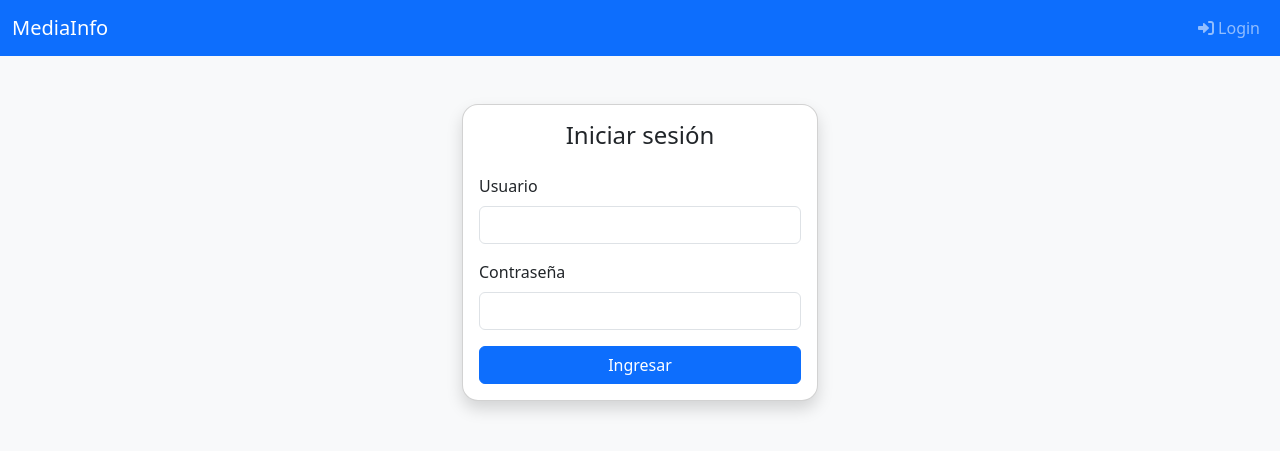
After one commit to mbartellini/tpe-redes-grafana, a Flask app: page /login in a window 1280 px wide. The commit adds this page. Shown: the top 451 px of the page. Run offline with Flask 3, Linux system fonts and the light colour scheme.

Commit message:
Users auth

```diff
--- a/website/api/requirements.txt
+++ b/website/api/requirements.txt
@@ -39,3 +39,4 @@ websockets==15.0.1
 sqlalchemy==2.0.30
 psycopg2-binary==2.9.9
 passlib==1.7.4
+python-jose==3.5.0
--- a/website/frontend/app/main.py
+++ b/website/frontend/app/main.py
@@ -1,18 +1,63 @@
-from flask import Flask, render_template
+from flask import Flask, render_template, request, session, redirect, url_for
 from markupsafe import escape
+import requests
 
 app = Flask(__name__)
+app.secret_key = "mi_clave_super_secreta"
 
+API_URL = "http://api:80"
 
 @app.route("/")
 def home():
     return render_template("home.html")
 
-@app.route('/user/<username>')
-def show_user_profile(username):
-    # show the user profile for that user
-    return f'User {escape(username)}'
+@app.route('/user/<userId>',methods=['GET'])
+def show_user_profile(userId):
+    try:
+        userId = int(userId)
+        response = requests.get(f"{API_URL}/users/{userId}")
+        response.raise_for_status()
+        user= response.json()
+    except requests.RequestException as e:
+        print(f"Error retrieving user: {e}")
+        return "Error retrieving user", 500
+    return render_template("user_profile.html", user=user)
 
 @app.route('/media/<int:media_id>')
 def show_media(media_id):
     return f'Media {media_id}'
+
+
+@app.route("/login", methods=["GET", "POST"])
+def login():
+    if "access_token" in session and "user_id" in session:
+        # Si ya está logueado, redirigir al perfil
+        return redirect(url_for("show_user_profile", userId=session["user_id"]))
+
+    error = None
+
+    if request.method == "POST":
+        username = request.form["username"]
+        password = request.form["password"]
+
+        # Enviar la api
+        response = requests.post(f"{API_URL}/login/", json={
+            "username": username,
+            "password": password
+        })
+
+        if response.status_code == 200:
+            print("Login exitoso")
+            data = response.json()
+            session["access_token"] = data["access_token"]
+            session["user_id"] = data["user_id"]
+            return redirect(url_for("show_user_profile", userId=data["user_id"]))
+        else:
+            error = "User or password incorrect"
+
+    return render_template("login.html", error=error)
+
+@app.route("/logout")
+def logout():
+    session.clear()
+    return redirect(url_for("home"))
--- /dev/null
+++ b/website/frontend/app/templates/login.html
@@ -0,0 +1,46 @@
+<!DOCTYPE html>
+<html lang="en">
+<head>
+  <meta charset="UTF-8">
+  <title>MediaInfo - Login</title>
+    <link
+    href="https://cdn.jsdelivr.net/npm/bootstrap@5.3.3/dist/css/bootstrap.min.css"
+    rel="stylesheet"
+  />
+  <link
+    href="https://cdnjs.cloudflare.com/ajax/libs/font-awesome/6.0.0-beta3/css/all.min.css"
+    rel="stylesheet"
+  />
+</head>
+<body class="bg-light">
+  {% include 'navbar.html' %}
+  <div class="container mt-5">
+    <div class="row justify-content-center">
+      <div class="col-md-4">
+        <div class="card shadow rounded-4">
+          <div class="card-body">
+            <h4 class="card-title text-center mb-4">Iniciar sesión</h4>
+
+            {% if error %}
+              <div class="alert alert-danger">{{ error }}</div>
+            {% endif %}
+
+            <form method="POST" action="{{ url_for('login') }}">
+              <div class="mb-3">
+                <label for="username" class="form-label">Usuario</label>
+                <input type="text" class="form-control" id="username" name="username" required>
+              </div>
+              <div class="mb-3">
+                <label for="password" class="form-label">Contraseña</label>
+                <input type="password" class="form-control" id="password" name="password" required>
+              </div>
+              <button type="submit" class="btn btn-primary w-100">Ingresar</button>
+            </form>
+          </div>
+        </div>
+      </div>
+    </div>
+  </div>
+
+</body>
+</html>
--- /dev/null
+++ b/website/frontend/app/templates/navbar.html
@@ -0,0 +1,35 @@
+<!-- templates/navbar.html -->
+<nav class="navbar navbar-expand-lg navbar-dark bg-primary">
+  <div class="container-fluid">
+    <a class="navbar-brand" href="{{ url_for('home') }}">MediaInfo</a>
+    <button
+      class="navbar-toggler"
+      type="button"
+      data-bs-toggle="collapse"
+      data-bs-target="#navbarSupportedContent"
+      aria-controls="navbarSupportedContent"
+      aria-expanded="false"
+      aria-label="Toggle navigation"
+    >
+      <span class="navbar-toggler-icon"></span>
+    </button>
+
+    <div class="collapse navbar-collapse" id="navbarSupportedContent">
+      <ul class="navbar-nav ms-auto">
+        {% if session.get('access_token') %}
+        <li class="nav-item">
+          <a class="nav-link" href="{{ url_for('show_user_profile', userId=session['user_id']) }}">
+            <i class="fas fa-user"></i> Perfil
+          </a>
+        </li>
+        {% else %}
+        <li class="nav-item">
+          <a class="nav-link" href="{{ url_for('login') }}">
+            <i class="fas fa-sign-in-alt"></i> Login
+          </a>
+        </li>
+        {% endif %}
+      </ul>
+    </div>
+  </div>
+</nav>
--- a/website/frontend/requirements.txt
+++ b/website/frontend/requirements.txt
@@ -1 +1,2 @@
 flask==3.1.1
+requests==2.32.3
```
Also changed, not shown: website/api/app/auth.py (added, +20 -0 lines), website/api/app/main.py (+21 -3 lines), website/api/app/routers/session.py (+5 -13 lines), website/frontend/app/templates/home.html (+11 -23 lines), website/frontend/app/templates/user_profile.html (added, +37 -0 lines).
